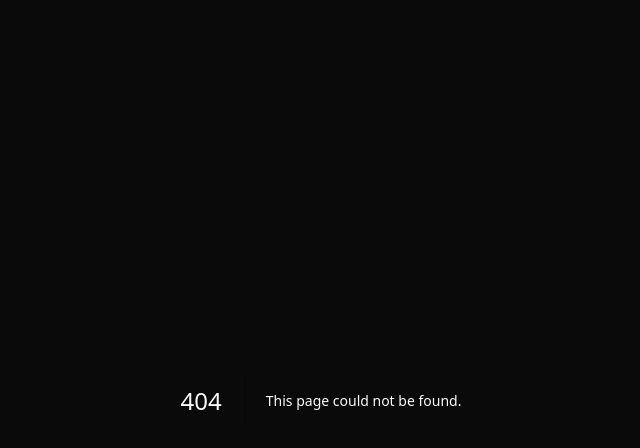
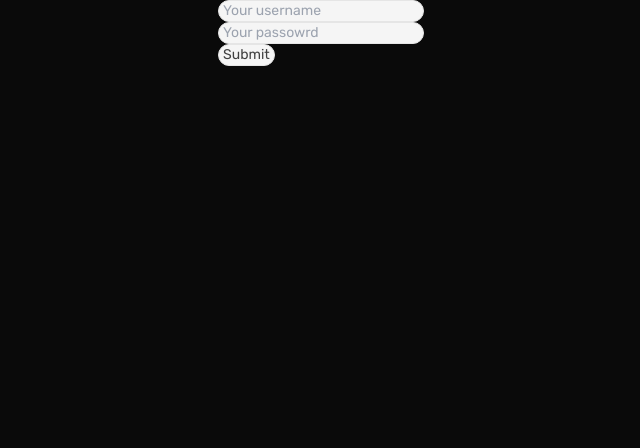
Before and after one commit to valb-mig/tauri.store.sec, a Next.js app: page /auth/register in a window 1280 px wide. Before the commit this address had no page. Shown: the top 448 px of the page, without its empty margins (319-959 px from the left). Built offline with nearby package versions, Linux system fonts and the light colour scheme.

Commit message:
:construction:(in progress): Working on create user form

```diff
--- a/next.config.mjs
+++ b/next.config.mjs
@@ -1,6 +1,10 @@
-/** @type {import('next').NextConfig} */
+// @ts-check
+
+/**
+ * @type {import('next').NextConfig}
+ */
 const nextConfig = {
-	output: "export",
-};
+	/* config options here */
+}
 
-export default nextConfig;
+export default nextConfig
--- a/src/app/(app)/home/page.tsx
+++ b/src/app/(app)/home/page.tsx
@@ -0,0 +1,7 @@
+const Home = () => {
+    return(
+        <>Home</>
+    );
+}
+
+export default Home;
--- /dev/null
+++ b/src/app/auth/layout.tsx
@@ -0,0 +1,15 @@
+const AuthLayout = ({
+	children,
+}: Readonly<{
+	children: React.ReactNode;
+}>) => {
+	return (
+		<>
+			<section id="content" className="flex flex-col h-full sm:flex-row">
+				<main className="flex justify-center w-full">{children}</main>
+			</section>
+		</>
+	);
+};
+
+export default AuthLayout;
--- /dev/null
+++ b/src/app/auth/login/page.tsx
@@ -0,0 +1,7 @@
+const Login = () => {
+    return(
+        <>Login</>
+    );
+}
+
+export default Login;
--- /dev/null
+++ b/src/app/auth/register/page.tsx
@@ -0,0 +1,52 @@
+"use client";
+
+import { useForm } from 'react-hook-form';
+import { z } from 'zod';
+import { zodResolver } from '@hookform/resolvers/zod';
+
+import Input from '@/app/components/ui/Input';
+import Button from "@/app/components/ui/Button";
+
+const ZodSchema = z.object({
+    user: z.string(),
+    password: z.string()
+});
+
+type RegisterSchema = z.infer<typeof ZodSchema>
+
+const Register = () => {
+
+    const { register, handleSubmit } = useForm<RegisterSchema>({
+        resolver: zodResolver(ZodSchema),
+    });
+
+    const hendleFormSubmit = (data: RegisterSchema) => {
+        console.log(data);
+    }
+
+    return(
+        <div>
+            <form onSubmit={handleSubmit(hendleFormSubmit)}>
+                <Input
+                    type="text"
+                    placeholder="Your username"
+                    hookForm={{...register('user')}}
+                />
+                <Input
+                    type="text"
+                    placeholder="Your passowrd"
+                    hookForm={{...register('password')}}
+                />
+                <Button
+					key="submit"
+					type="submit"
+					style={{ format: "primary" }}
+				>
+					Submit
+				</Button>
+            </form>
+        </div>
+    );
+}
+
+export default Register;
--- /dev/null
+++ b/src/app/components/ui/Input/index.tsx
@@ -0,0 +1,42 @@
+import { tv } from "tailwind-variants";
+
+const InputStyle = tv({
+	base: "flex justify-center items-center gap-1 text-sm px-1 rounded-full",
+	variants: {
+		format: {
+			normal: "text-neutral-700 bg-neutral-100 border-neutral-200 hover:bg-neutral-200 border",
+            error: "text-white bg-neutral-800 border-neutral-700 hover:bg-neutral-700 border"
+		},
+	},
+	defaultVariants: {
+		format: "normal",
+	},
+});
+
+interface InputStyleOptions {
+	format?: "normal" | "error";
+}
+
+interface InputProps {
+    type: string;
+    value?: string;
+    placeholder?: string;
+    hookForm?: object;
+    style?: InputStyleOptions;
+}
+
+const Input = ({ type, value, hookForm, placeholder, style }: InputProps) => {
+    return(
+        <div>
+            <input
+                type={type}
+                value={value}
+                placeholder={placeholder}
+                className={InputStyle(style)}
+                {...hookForm}
+            />
+        </div>
+    );
+}
+
+export default Input;
--- /dev/null
+++ b/src/app/loading.tsx
@@ -0,0 +1,7 @@
+const Loading = () => {
+    return(
+        <>Loading...</>
+    );
+}
+
+export default Loading;
```
Also changed, not shown: src/middleware.ts (added, +18 -0 lines).
